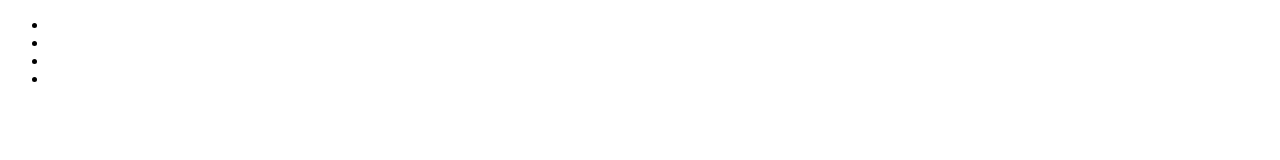
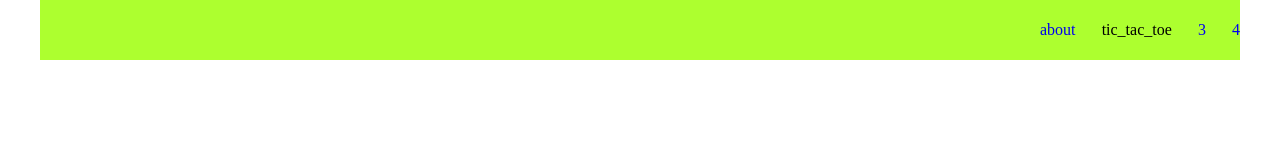
Before and after one commit to DEniSCHauR40/tic-tac-toe, a plain HTML site: page index.html in a window 1280 px wide. Drawn offline with Linux system fonts and the light colour scheme.

Commit message:
feat: update nav menu

```diff
--- a/index.html
+++ b/index.html
@@ -5,17 +5,17 @@
     <meta http-equiv="X-UA-Compatible" content="IE=edge">
     <meta name="viewport" content="width=device-width, initial-scale=1.0">
     <title>tic-tac-toe</title>
-
+    <link rel="stylesheet" href="./style.css">
 </head>
 <body>
     <header class="header">
         <div class="logo__img"></div>
         <nav class="nav">
             <ul class="nav__list">
-                <li class="nav__item"></li>
-                <li class="nav__item"></li>
-                <li class="nav__item"></li>
-                <li class="nav__item"></li>
+                <li class="nav__item"><a href="#about">about</a> </li>
+                <li class="nav__item"><a href="#tic_tac_toe"></a>tic_tac_toe</li>
+                <li class="nav__item"><a href="#">3</a> </li>
+                <li class="nav__item"><a href="#">4</a></li>
             </ul>
         </nav>
     </header>
--- a/style.css
+++ b/style.css
@@ -0,0 +1,32 @@
+*{
+    padding: 0;
+    margin: 0;
+    box-sizing: border-box;
+}
+
+li{
+    list-style-type: none;
+}
+
+a{
+    text-decoration: none;
+}
+
+.header{
+    max-width: 1200px;
+    margin: 0 auto;
+    display: flex;
+    justify-content: space-between;
+    align-items: center;
+    background-color: greenyellow;
+    height: 60px;
+}
+
+.nav__list{
+    width: 200px;
+}
+
+.nav__list{
+    display: flex;
+    justify-content: space-between;
+}
```
